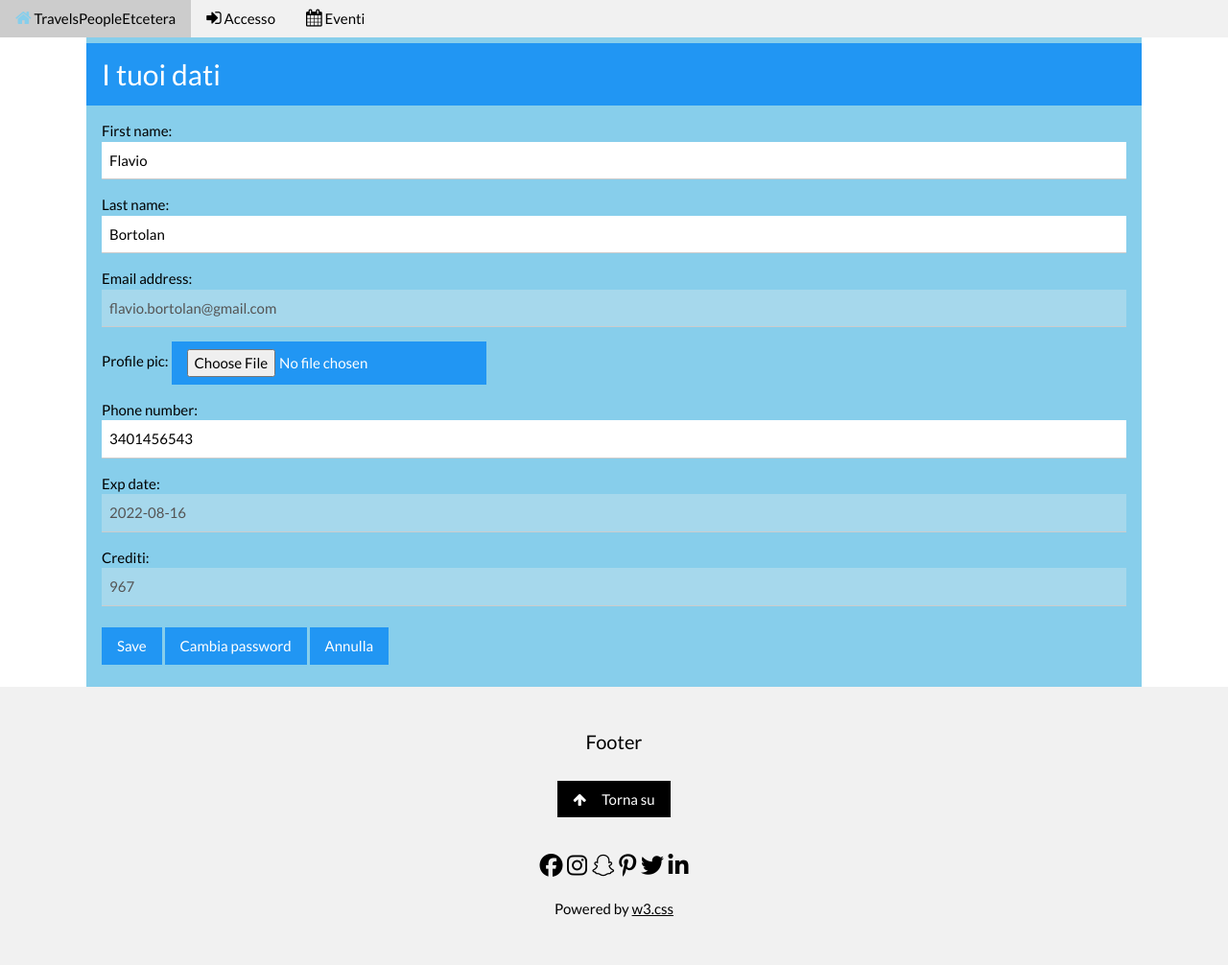
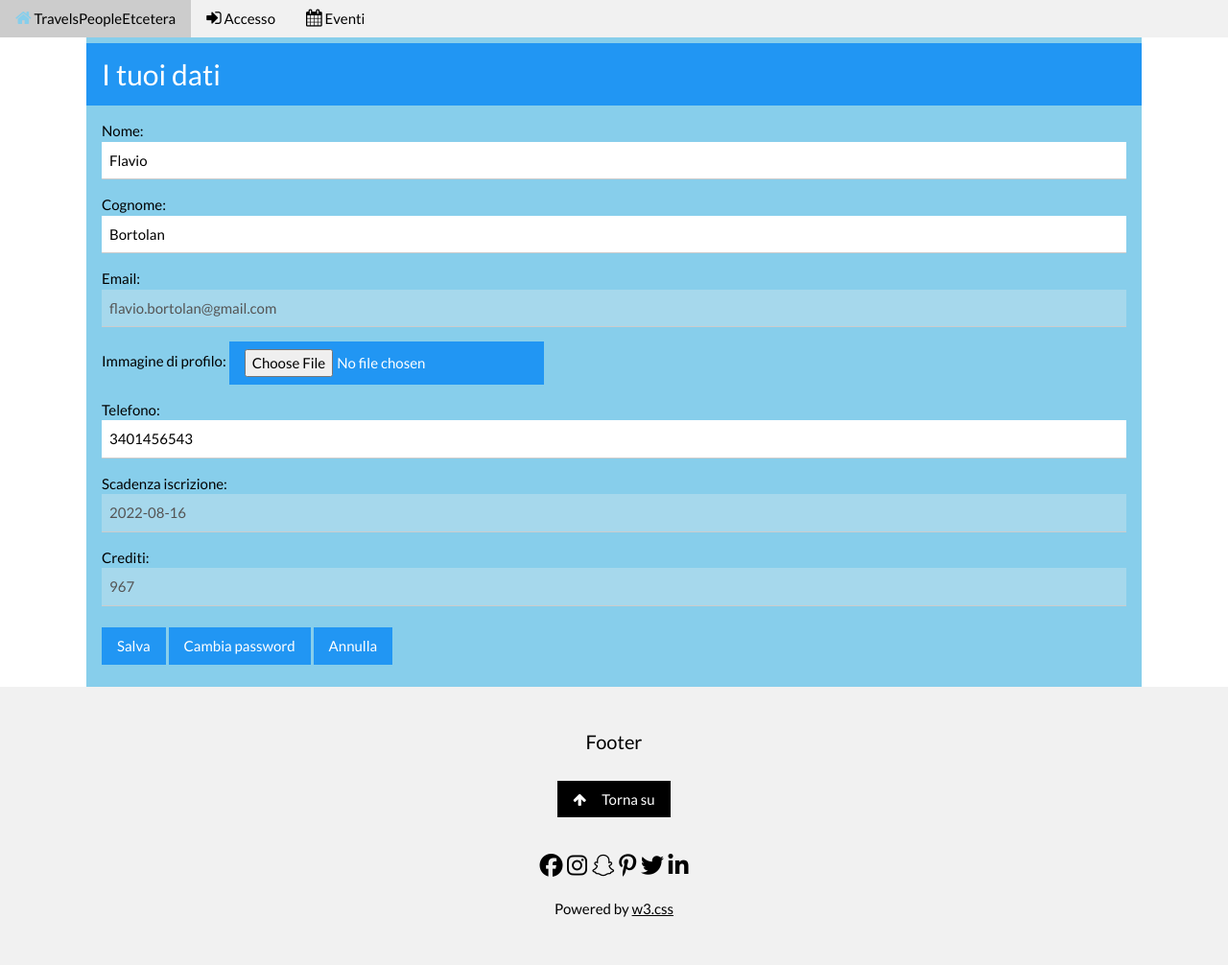
Before and after one commit to FlavioBortolan/TravelsEtc, a Django app: page /TravelsApp/my_account/ in a window 1280 px wide. Shown: the whole page at 96% size. Run offline with Django 3.2, Linux system fonts and the light colour scheme; a user stored in the database is signed in; data comes from the database, SQL or seed files in the repository; some libraries are stand-ins or nearby versions; some web fonts are replaced.

Commit message:
fixed translations on prodile info and user forms

```diff
--- a/TravelsApp/forms.py
+++ b/TravelsApp/forms.py
@@ -62,14 +62,15 @@ class UserForm(forms.ModelForm):
             'email':            forms.EmailInput(attrs={'class': "w3-input"}),
         }
 
-        #labels = {
-        #    'first_name': 'Nome',
-        #    'last_name': 'Cognome',
-        #}
+        labels = {
+            'first_name': 'Nome',
+            'last_name': 'Cognome',
+            'email': 'Email',
+        }
 
 class UserProfileInfoForm(forms.ModelForm):
 
-    exp_date = forms.DateField(required=False, widget = forms.DateInput(attrs={'class': "w3-input", 'disabled': 'True', 'required': 'False'}))
+    exp_date = forms.DateField(required=False, label = 'Scadenza iscrizione', widget = forms.DateInput(attrs={'class': "w3-input", 'disabled': 'True', 'required': 'False'}))
 
     class Meta():
 
@@ -80,3 +81,8 @@ class UserProfileInfoForm(forms.ModelForm):
             'phone_number':             forms.TextInput(attrs={'class': "w3-input", 'required':'True'}),
 
         }
+
+        labels = {
+            'profile_pic': 'Immagine di profilo',
+            'phone_number': 'Telefono',
+        }
--- a/TravelsApp/templates/TravelsApp/my_account.html
+++ b/TravelsApp/templates/TravelsApp/my_account.html
@@ -25,7 +25,7 @@
           <input class="w3-input" type="text" name="credits" value={{ credits }} disabled>
         <br>
 
-        <input type="submit" class="w3-btn w3-blue w3-center" name="" value="Save">
+        <input type="submit" class="w3-btn w3-blue w3-center" name="" value="Salva">
         <a href="{% url 'TravelsApp:change_password' %}" class="w3-btn w3-blue w3-center">Cambia password</a>
         <a href="{% url 'TravelsApp:index' %}" class="w3-btn w3-blue w3-center">Annulla</a>
 
--- a/todo.txt
+++ b/todo.txt
@@ -1,7 +1,6 @@
 
 
 
--list view, verificare immagine dell'evento
 
 - traduzioni in italiano - completare traduzione campi registration
 
```
